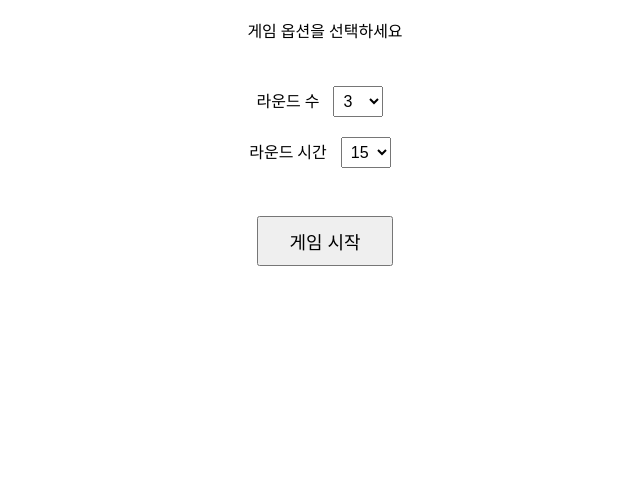
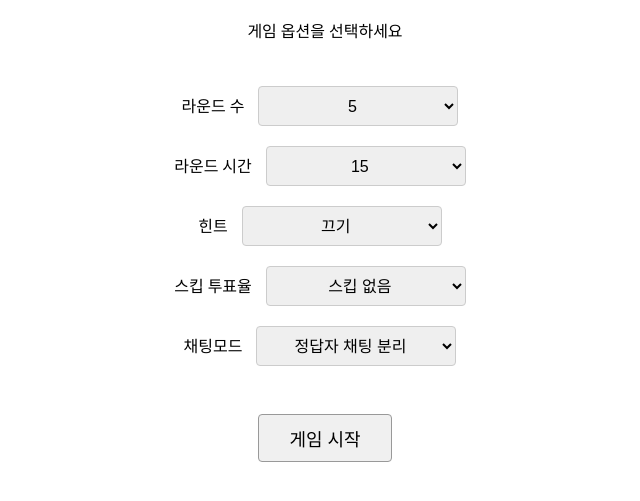
Before and after one commit to YooChanmin/jpopio, a website: page createRoom.html in a window 1280 px wide. Both pictures are taken after a click on the button "게임 시작". Shown: the part 99-600 px from the top of the page, without its empty margins (315-955 px from the left). Drawn offline with Linux system fonts and the light colour scheme; no server answers.

Commit message:
게임화면 틀 추가, 방 생성화면 구체화, 잡다 수정

```diff
--- a/createRoom.html
+++ b/createRoom.html
@@ -6,8 +6,39 @@
     <title>whatsong.io - 방 설정</title>
     <style>
         body { text-align: center; margin-top: 50px; }
-        select { padding: 5px; font-size: 16px; margin: 10px; }
-        button { padding: 10px 30px; font-size: 18px; margin-top: 20px; cursor: pointer; /*background-color: #4CAF50; color: white; border: none;*/}
+
+        /* 모든 입력창 디자인 통일 */
+        .input-style {
+            padding: 8px;
+            font-size: 16px;
+            margin: 10px;
+            width: 200px;
+            height: 40px;
+            box-sizing: border-box;
+            text-align: center;
+            border: 1px solid #ccc;
+            border-radius: 4px;
+        }
+
+        /* 되돌리기(취소) 버튼 */
+        .reset-btn {
+            cursor: pointer;
+            background: none;
+            border: none;
+            font-size: 20px;
+            color: #666;
+            vertical-align: middle;
+        }
+
+        button.start-btn {
+            padding: 10px 30px;
+            font-size: 18px;
+            margin-top: 20px;
+            cursor: pointer;
+            background-color: #f0f0f0;
+            border: 1px solid #999;
+            border-radius: 4px;
+        }
     </style>
 </head>
 <body>
@@ -15,35 +46,26 @@
     <p>게임 옵션을 선택하세요</p>
     <br>
 
-
     <span>라운드 수 </span>
 
-    <select id="roundSelect">
-        <option value="3">3</option>
-        <option value="4">4</option>
+    <select id="roundsSelect" class="input-style" onchange="toggleRoundInput(this)">
         <option value="5">5</option>
-        <option value="6">6</option>
-        <option value="7">7</option>
-        <option value="8">8</option>
-        <option value="9">9</option>
         <option value="10">10</option>
-        <option value="11">11</option>
-        <option value="12">12</option>
-        <option value="13">13</option>
-        <option value="14">14</option>
-        <option value="15">15</option>
-        <option value="16">16</option>
-        <option value="17">17</option>
-        <option value="18">18</option>
-        <option value="19">19</option>
         <option value="20">20</option>
+        <option value="50">50</option>
+        <option value="100">100</option>
+        <option value="custom">직접 입력...</option>
     </select>
+
+    <span id="customRoundArea" style="display: none;">
+        <input type="number" id="roundsInput" class="input-style" placeholder="숫자 입력" style="width: 160px;">
+        <button class="reset-btn" onclick="resetRoundInput()" title="목록에서 선택하기">↺</button>
+    </span>
 
     <br>
 
     <span>라운드 시간 </span>
-
-    <select id="timeSelect">
+    <select id="timeSelect" class="input-style">
         <option value="15">15</option>
         <option value="30">30</option>
         <option value="45">45</option>
@@ -52,30 +74,101 @@
         <option value="90">90</option>
     </select>
 
+    <br>
+
+    <span>힌트 </span>
+    <select id="hintOnOffSelect" class="input-style">
+        <option value="off">끄기</option>
+        <option value="on">켜기</option>
+    </select>
+
+    <br>
+
+    <span>스킵 투표율 </span>
+    <select id="skipVoteRatioSelect" class="input-style">
+        <option value="noSkip">스킵 없음</option>
+        <option value="overHalf">과반수 이상</option>
+        <option value="all">전부</option>
+    </select>
+
+    <br>
+
+    <span>채팅모드 </span>
+    <select id="chatModeSelect" class="input-style">
+        <option value="separated">정답자 채팅 분리</option>
+        <option value="censored">정답 검열</option>
+    </select>
+
     <br><br>
 
-    <button onclick="createRoom()">게임 시작</button>
+    <button class="start-btn" onclick="createRoom()">게임 시작</button>
 
     <script>
+        // 1. 드롭다운 변경 감지 함수
+        function toggleRoundInput(selectTag) {
+            const customArea = document.getElementById('customRoundArea');
+            const roundsInput = document.getElementById('roundsInput');
+
+            if (selectTag.value === 'custom') {
+                // 직접 입력을 선택하면 -> 드롭다운 숨기고, 입력창 보이기
+                selectTag.style.display = 'none';
+                customArea.style.display = 'inline-block';
+                roundsInput.value = ''; // 입력창 비우기
+                roundsInput.focus();    // 커서 자동 이동
+            }
+        }
+
+        // 2. 되돌리기 버튼 함수 (입력창 -> 드롭다운)
+        function resetRoundInput() {
+            const selectTag = document.getElementById('roundsSelect');
+            const customArea = document.getElementById('customRoundArea');
+
+            // 입력창 숨기고 드롭다운 다시 보이기
+            customArea.style.display = 'none';
+            selectTag.style.display = 'inline-block';
+            selectTag.value = '5'; // 기본값으로 초기화
+        }
+
+        // 3. 게임 시작 함수
         function createRoom() {
-            // 1. 선택된 값 가져오기
-            const rounds = document.getElementById('roundSelect').value;
+            const selectTag = document.getElementById('roundsSelect');
+            const inputTag = document.getElementById('roundsInput');
+
+            let finalRounds;
+
+            // 현재 어떤 모드인지 확인해서 값 가져오기
+            // 드롭다운이 숨겨져 있다(=직접 입력 모드)
+            if (selectTag.style.display === 'none') {
+                finalRounds = inputTag.value;
+                if (!finalRounds) {
+                    alert("라운드 수를 입력해주세요.");
+                    return;
+                }
+            } else {
+                // 드롭다운 모드
+                finalRounds = selectTag.value;
+            }
+
             const time = document.getElementById('timeSelect').value;
+            const hint = document.getElementById('hintOnOffSelect').value;
+            const skipVoteRatio = document.getElementById('skipVoteRatioSelect').value;
+            const chatMode = document.getElementById('chatModeSelect').value;
 
-            // 2. 서버로 전송
             fetch('http://localhost:3000/create-room-data', {
                 method: 'POST',
                 headers: { 'Content-Type': 'application/json' },
                 body: JSON.stringify({
-                    rounds: rounds,
-                    time: time
+                    rounds: finalRounds,
+                    time: time,
+                    hint: hint,
+                    skipVoteRatio: skipVoteRatio,
+                    chatMode: chatMode
                 }),
             })
             .then(res => res.json())
             .then(data => {
                 if(data.success) {
-                    alert(data.message);
-                    // 나중에 여기에 게임 시작 페이지로 이동하는 코드 추가
+                    window.location.href = '/inGame';
                 }
             })
             .catch(err => console.error(err));
```
Also changed, not shown: inGame.html (added, +21 -0 lines), index.html (+14 -5 lines), server.js (+11 -4 lines).
